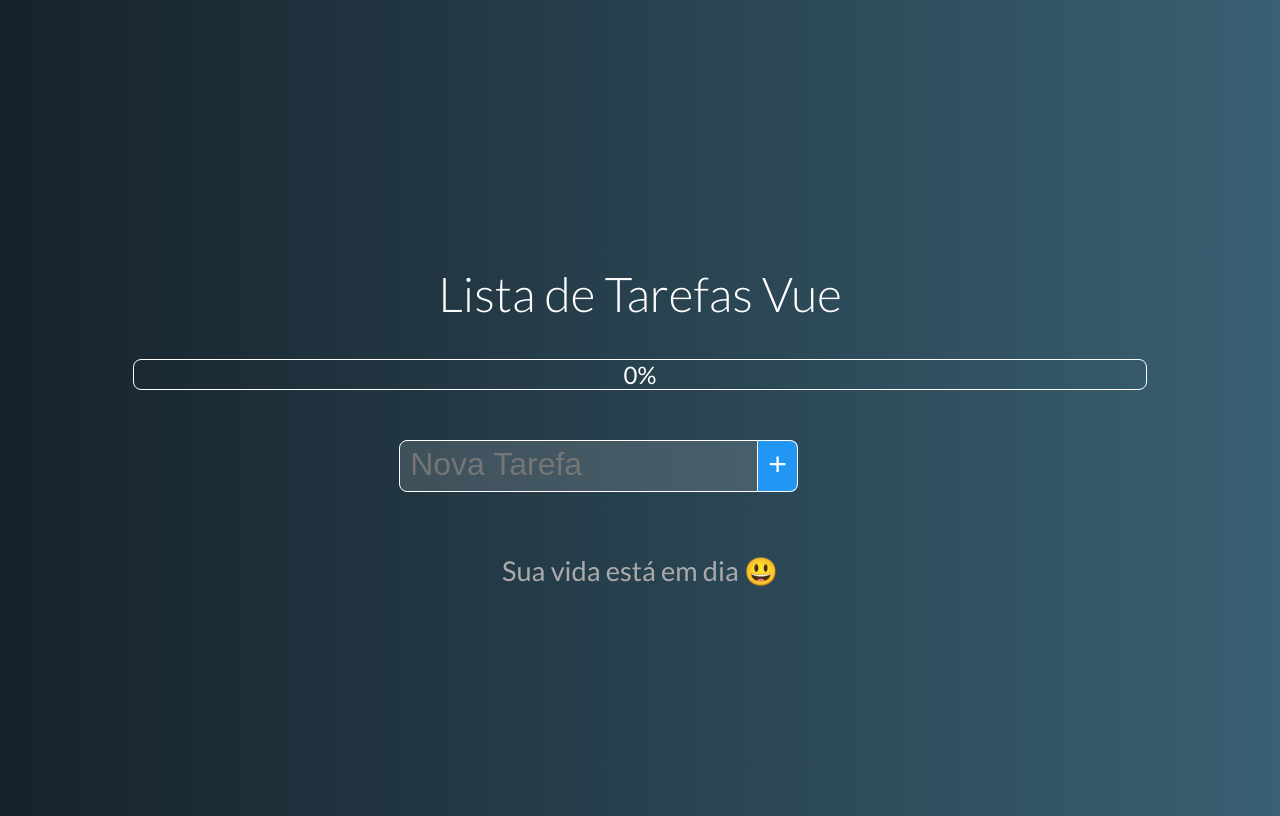
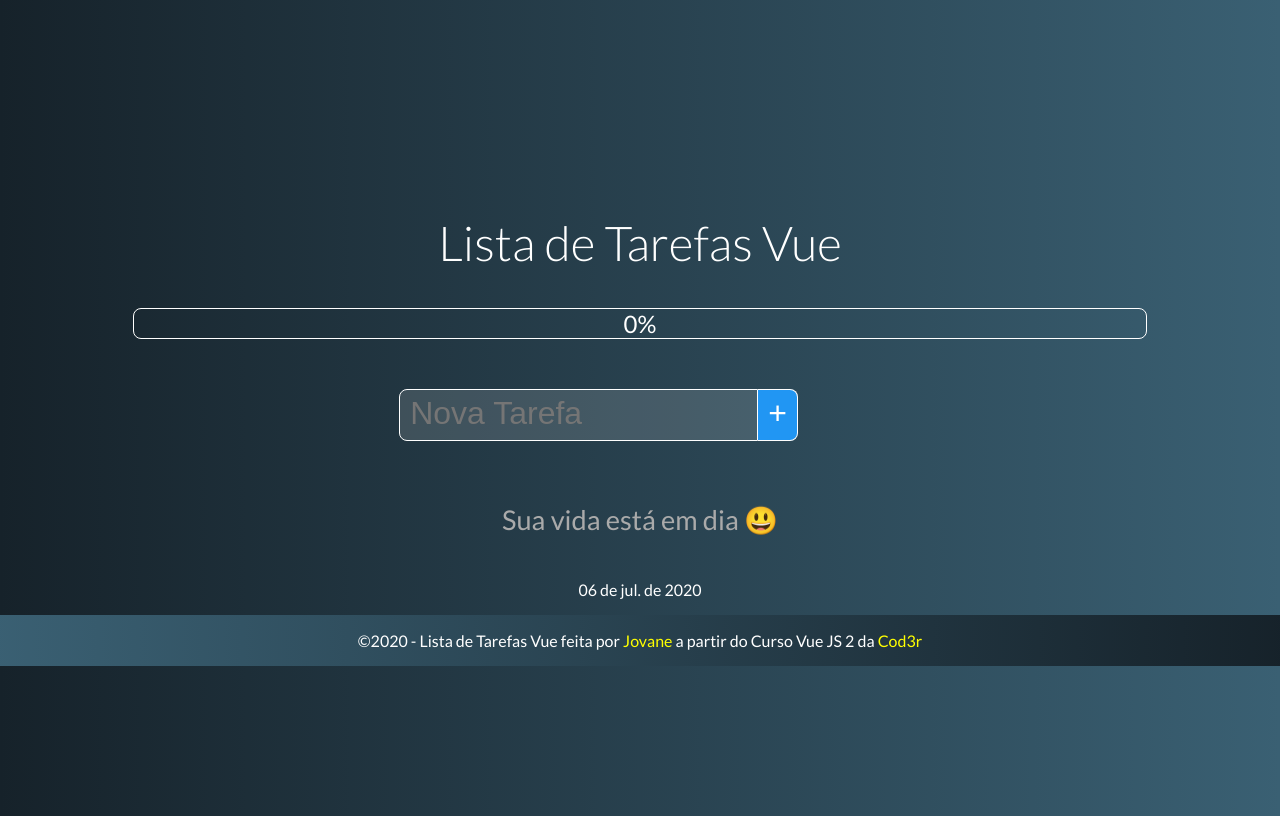
Before and after one commit to jcgsr/ListaTarefaVue, a Vue app: page / in a window 1280 px wide. Built offline with nearby package versions, Linux system fonts and the light colour scheme.

Commit message:
date, footer

```diff
--- a/public/index.html
+++ b/public/index.html
@@ -1,4 +1,4 @@
-<!-- 05.07.2020 -->
+<!-- 05.07.2020, publicado em 07.07.2020, footer e data 08.07.2020 -->
 <!DOCTYPE html>
 <html lang="en">
   <head>
--- a/src/App.vue
+++ b/src/App.vue
@@ -4,19 +4,23 @@
     <TaskProgress :progress="progress" />
     <NewTask @taskAdded="addTask" />
     <TaskGrid :tasks="tasks" @taskDeleted="deleteTask" @taskStateChanged="toggleTaskState" />
+    <p>{{ currentDate }}</p>
+    <Footer />
   </div>
 </template>
 
 <script>
 import TaskGrid from './components/TaskGrid.vue'
+import Footer from './components/Footer.vue'
 import TaskProgress from './components/TaskProgress.vue'
 import NewTask from './components/NewTask.vue'
 
 export default {
-	components: { TaskGrid, NewTask, TaskProgress },
+	components: { TaskGrid, NewTask, TaskProgress, Footer },
 	data() {
 		return {
-			tasks: []
+			tasks: [],
+      currentDate: ''
 		}
 	},
 	computed: {
@@ -51,11 +55,20 @@ export default {
 		toggleTaskState(i) {
 			this.tasks[i].pending = !this.tasks[i].pending
 		},
+    today() {
+      let date = new Date()
+      this.currentDate = date.toLocaleDateString('pt-BR', {
+        day: '2-digit',
+        month: 'short',
+        year: 'numeric'
+      })
+    }
   },
 		mounted() {
 			const json = localStorage.getItem('tasks')
 			const array = JSON.parse(json)
 			this.tasks = Array.isArray(array) ? array : []
+      this.today()
 		}
 	}
 
--- /dev/null
+++ b/src/components/Footer.vue
@@ -0,0 +1,38 @@
+<template>
+  <div class="footer">
+    &copy;{{ footer }} <a class="btn-info" :href="link">Jovane</a>
+    {{ footer2 }} <a class="btn-info" :href="link2">Cod3r</a>
+  </div>
+</template>
+
+<script>
+export default {
+  data() {
+    return {
+      footer: "2020 - Lista de Tarefas Vue feita por ",
+      footer2: ' a partir do Curso Vue JS 2 da ',
+      link: 'https://jcgsr.github.io/',
+      link2: 'https://www.udemy.com/course/vue-js-completo/'
+    };
+  }
+};
+</script>
+
+<style scoped>
+.footer {
+  width: 100%;
+  text-align: center;
+  padding: 1rem;
+  background: linear-gradient(to left, rgb(22, 34, 42), rgb(58, 96, 115));
+
+}
+
+a:link {
+  text-decoration: none;
+  color: yellow;
+}
+
+a:visited {
+  color: yellow;
+}
+</style>
```
